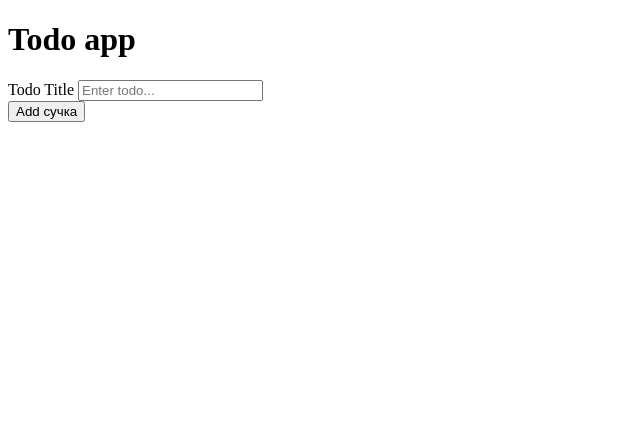
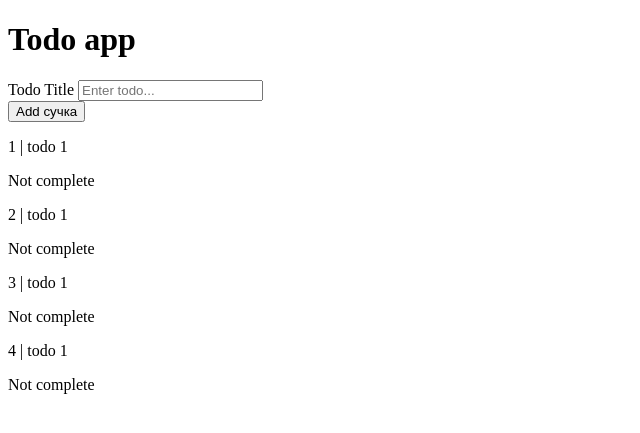
Before and after one commit to Moover132/todo-app, a Flask app: page / in a window 1280 px wide. Shown: the top 433 px of the page, without its empty margins (0-640 px from the left). Run offline with Flask 3, Linux system fonts and the light colour scheme.

Commit message:
creat db and upgrate html, add task list

```diff
--- a/app.py
+++ b/app.py
@@ -1,13 +1,24 @@
 from flask import Flask, render_template
+from flask_sqlalchemy import SQLAlchemy
 
 app = Flask(__name__)
+app.config['SQLALCHEMY_DATABASE_URI'] = 'sqlite:///db.sqlite'
+app.config['SQLALCHEMY_TRACK_MODIFICATIONS'] = False
+db = SQLAlchemy(app)
 
+class Todo(db.Model):
+    id = db.Column(db.Integer, primary_key=True)
+    title = db.Column(db.String, nullable=False)
+    complete = db.Column(db.Boolean, default=False)
 
 @app.route('/')
 def index():
-    return render_template('base.html')
-
-
+    # Показать все задачи
+    todo_list = Todo.query.all()
+    print(todo_list)
+    return render_template('base.html', todos=todo_list)
 
 if __name__ == "__main__":
+    with app.app_context():
+        db.create_all()
     app.run(debug=True)
--- a/templates/base.html
+++ b/templates/base.html
@@ -16,5 +16,14 @@
             <button type="submit">Add сучка</button>
         </div>
     </form>
+    {% for todo in todos %}
+    <p>{{ todo.id }} | {{todo.title}}</p>
+
+    {% if todo.complete == False %}
+        <span>Not complete</span>
+    {% else %}
+        <span>Complete</span>
+    {% endif %}
+{% endfor %}
 </body>
 </html>
```
Also changed, not shown: instance/db.sqlite (added), 1 other file.
